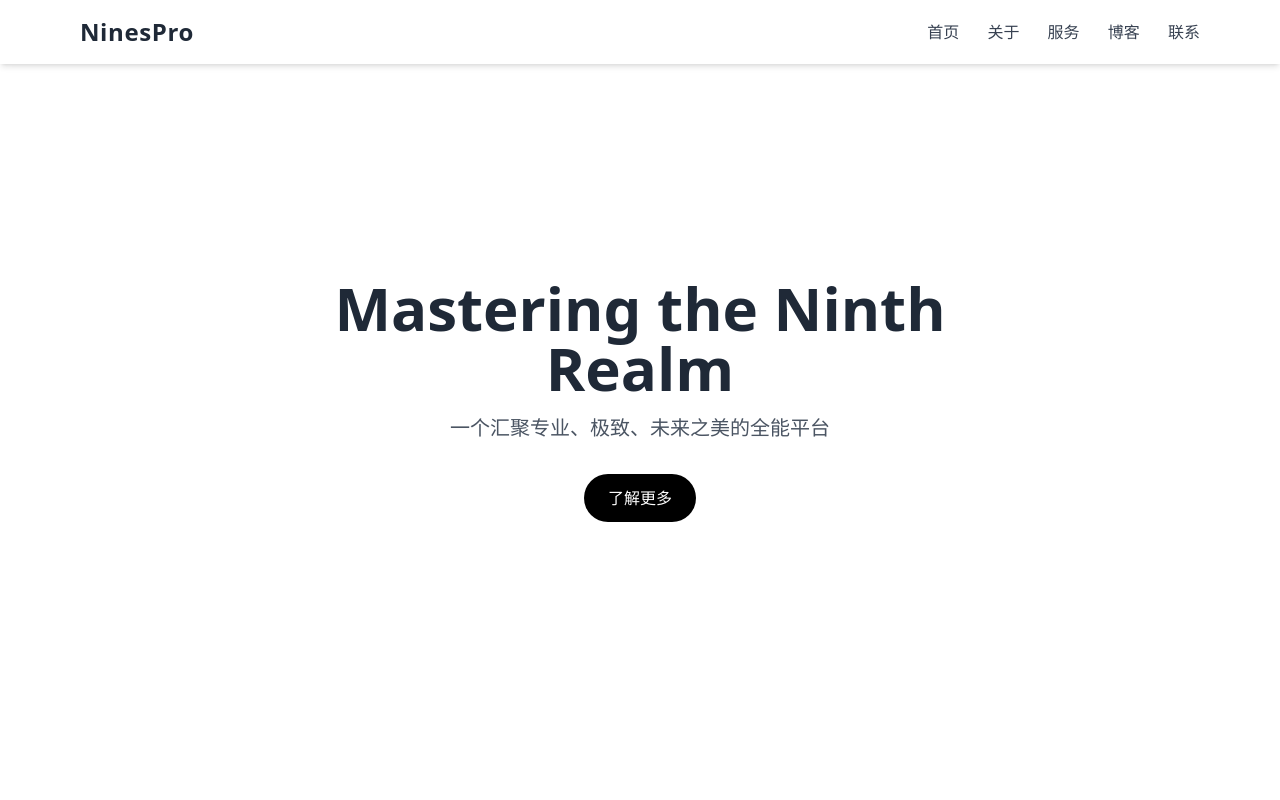
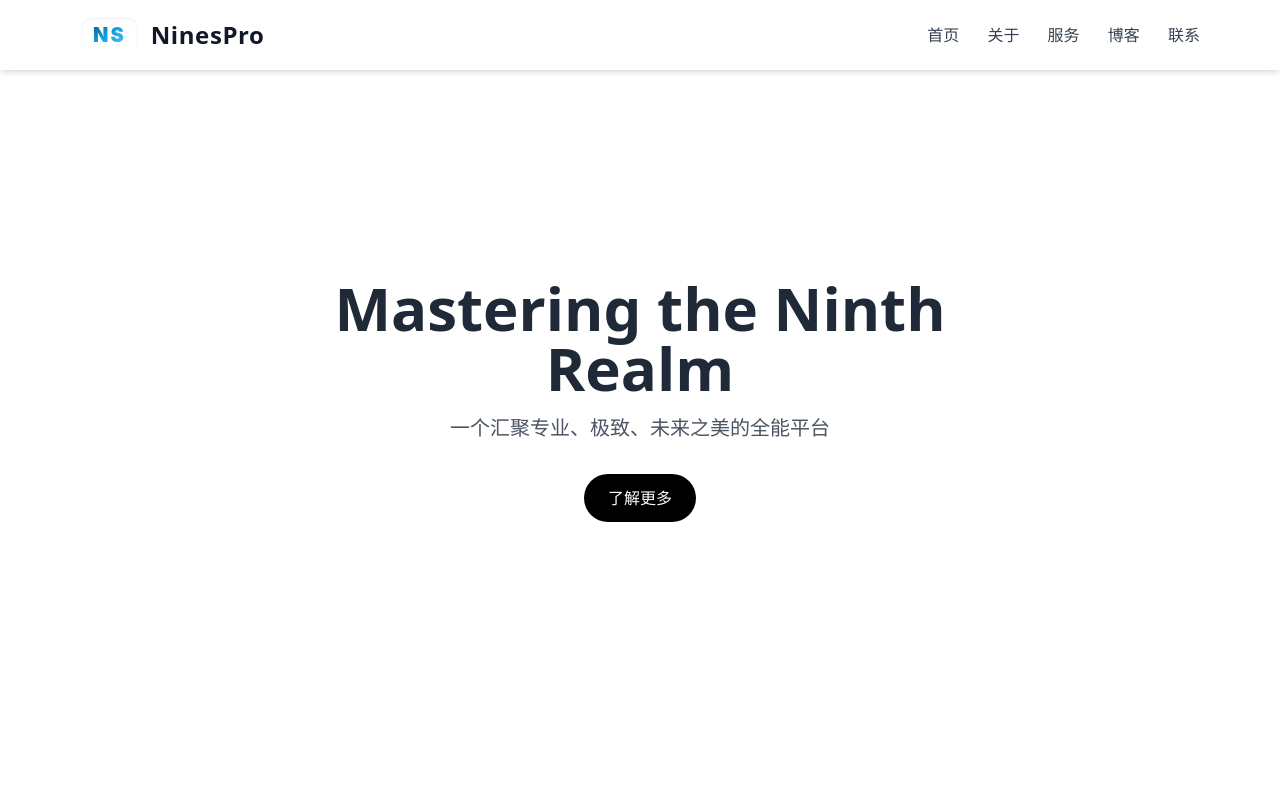
Before and after one commit to fypi/ninespro-site, a plain HTML site: page index.html in a window 1280 px wide. Shown: the top 800 px of the page. Drawn offline with nearby package versions, Linux system fonts and the light colour scheme.

Commit message:
Update index.html

```diff
--- a/index.html
+++ b/index.html
@@ -14,9 +14,18 @@
 <body class="bg-white text-gray-800 font-sans">
 
  <!-- Header -->
-  <header class="fixed top-0 w-full bg-white/60 backdrop-blur-md shadow-md z-50 transition-all">
+<header class="fixed top-0 w-full z-50 backdrop-blur-lg bg-white/50 shadow-md">
   <div class="max-w-6xl mx-auto px-4 py-4 flex justify-between items-center">
-      <h1 class="text-2xl font-bold tracking-wide">NinesPro</h1>
+
+    <!-- Glass NS Logo -->
+    <a href="/" class="flex items-center space-x-3">
+      <div class="bg-white/30 backdrop-blur-lg rounded-xl px-3 py-1 shadow-inner border border-white/40 text-xl font-black tracking-widest text-transparent bg-clip-text bg-gradient-to-br from-gray-800 via-sky-500 to-blue-300" style="font-family: 'Inter', sans-serif;">
+        NS
+      </div>
+      <span class="text-2xl font-semibold tracking-wide text-gray-900">NinesPro</span>
+    </a>
+
+    <!-- Nav Links -->
     <nav class="space-x-6 text-gray-700 font-medium hidden md:block">
       <a href="#home" class="hover:text-black transition">首页</a>
       <a href="#about" class="hover:text-black transition">关于</a>
@@ -26,6 +35,7 @@
     </nav>
   </div>
 </header>
+
 
   <!-- Hero Section -->
   <section id="home" class="h-screen flex items-center justify-center text-center px-4">
```
Lines whose indentation alone changed are shown as unchanged.
